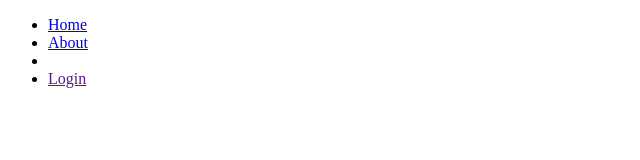
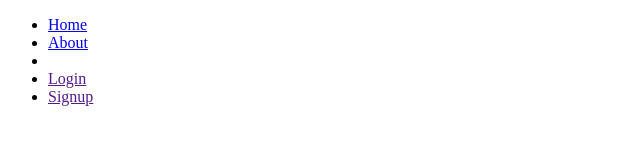
Before and after one commit to sabin654/samplerepo, a plain HTML site: page index.html in a window 1280 px wide. Shown: the full height of the page, 0-640 px from the left. Drawn offline with Linux system fonts and the light colour scheme.

Commit message:
It is signup

```diff
--- a/index.html
+++ b/index.html
@@ -15,6 +15,7 @@
             <li><a href="#">About</a></li>
             <li><a href="#"></a></li>
             <li><a href="">Login</a></li>
+            <li><a href="">Signup</a></li>
         </ul>
     </nav>
 </header>
```
